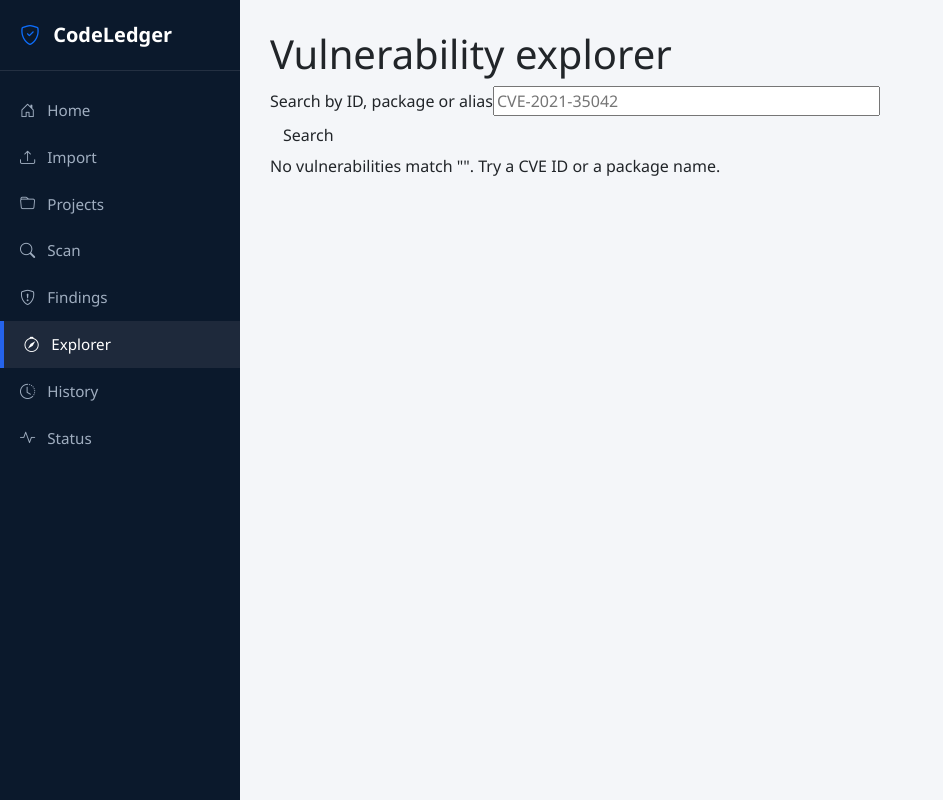
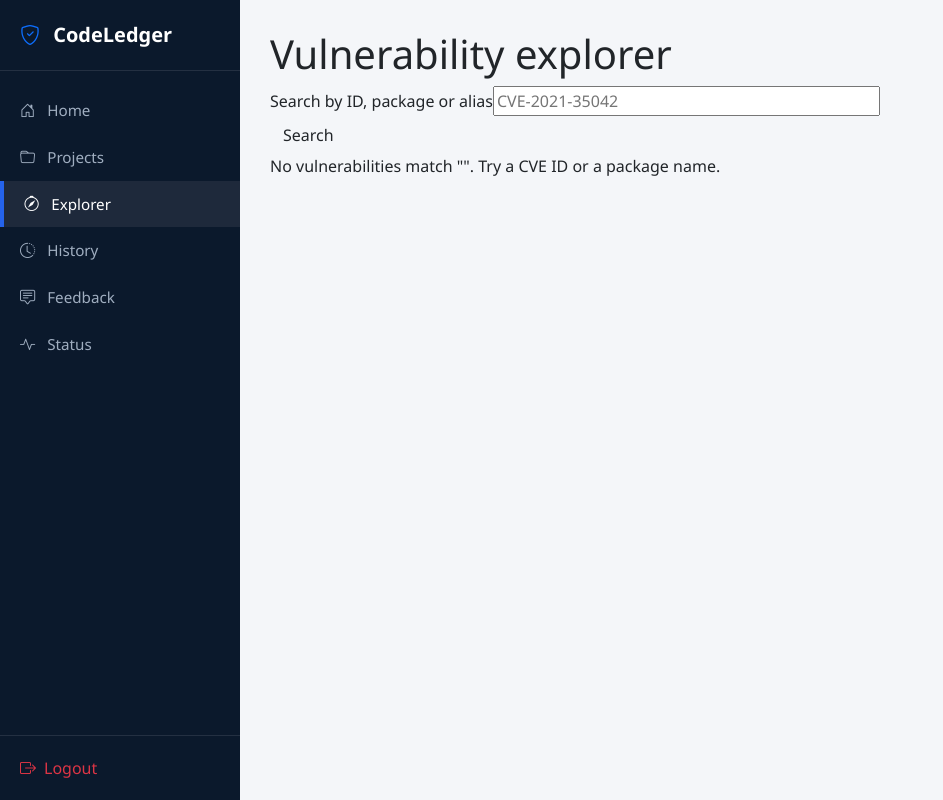
Before and after one commit to Avanipihu/CodeLedger, a Flask app: page /explorer in a window 1280 px wide. Shown: the whole page, without its empty margins (0-943 px from the left). Run offline with Flask 3, Linux system fonts and the light colour scheme; the visitor is signed in with stand-in values (Sample User, id 1); data that the repository does not hold is empty.

Commit message:
Refactor sidebar layout and add footer

```diff
--- a/templates/base.html
+++ b/templates/base.html
@@ -22,6 +22,9 @@
             position: fixed;
             top: 0;
             left: 0;
+            display: flex;
+            flex-direction: column;
+            justify-content: space-between;
         }
         .sidebar .brand {
             font-size: 1.25rem;
@@ -44,6 +47,10 @@
             background-color: #1e293b;
             border-left: 4px solid #2563eb;
         }
+        .sidebar-footer {
+            padding: 20px;
+            border-top: 1px solid rgba(255,255,255,0.1);
+        }
         .main-content {
             margin-left: 240px;
             padding: 30px;
@@ -64,19 +71,25 @@
 
     <!-- Sidebar Navigation -->
     <div class="sidebar">
+        <div>
             <div class="brand">
                 <i class="bi bi-shield-check text-primary me-2"></i> CodeLedger
             </div>
             <nav class="mt-3">
                 <a href="/" class="{{ 'active' if request.path == '/' }}"><i class="bi bi-house-door"></i> Home</a>
-            <a href="/" class="{{ 'active' if request.path == '/import' }}"><i class="bi bi-upload"></i> Import</a>
                 <a href="/projects" class="{{ 'active' if request.path == '/projects' }}"><i class="bi bi-folder"></i> Projects</a>
-            <a href="/" class="{{ 'active' if request.path == '/scan' }}"><i class="bi bi-search"></i> Scan</a>
-            <a href="/upload" class="{{ 'active' if request.path == '/upload' }}"><i class="bi bi-shield-exclamation"></i> Findings</a>
                 <a href="/explorer" class="{{ 'active' if request.path == '/explorer' }}"><i class="bi bi-compass"></i> Explorer</a>
                 <a href="/history" class="{{ 'active' if request.path == '/history' }}"><i class="bi bi-clock-history"></i> History</a>
+                <a href="/feedback" class="{{ 'active' if request.path == '/feedback' }}"><i class="bi bi-chat-square-text"></i> Feedback</a>
                 <a href="/status" class="{{ 'active' if request.path == '/status' }}"><i class="bi bi-activity"></i> Status</a>
             </nav>
+        </div>
+
+        <div class="sidebar-footer">
+            <a href="/logout" class="text-danger text-decoration-none d-flex align-items-center gap-2">
+                <i class="bi bi-box-arrow-right"></i> Logout
+            </a>
+        </div>
     </div>
 
     <!-- Main Body View -->
```
Lines whose indentation alone changed are shown as unchanged.
